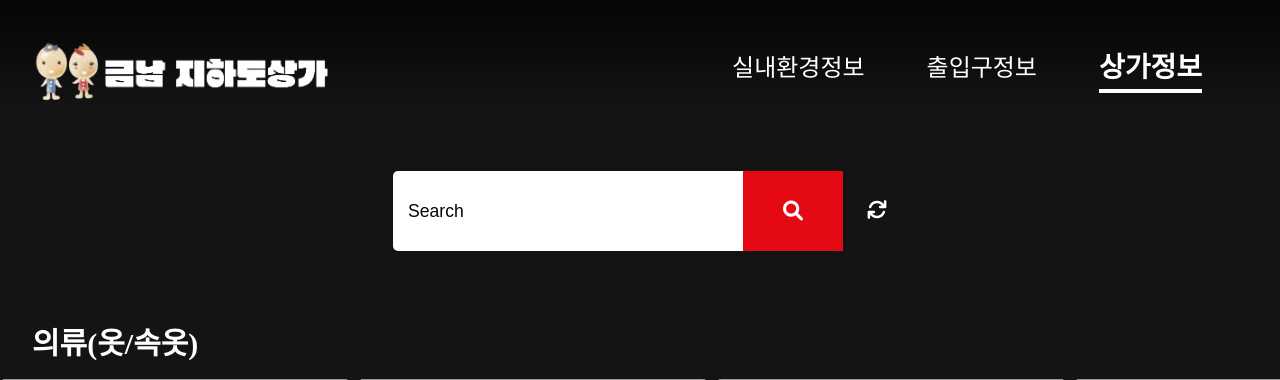
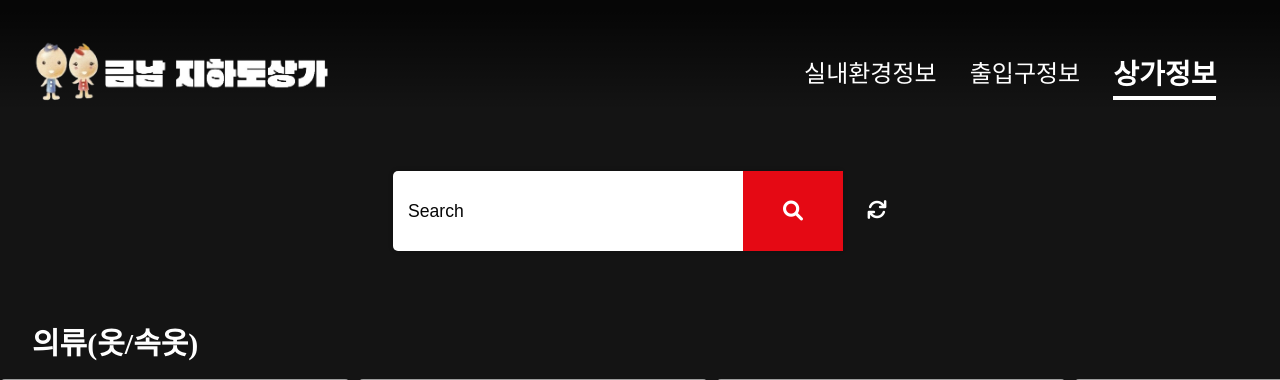
Before and after one commit to seonguk0893/ssm_web, a Flask app: page /info in a window 1280 px wide. Shown: the top 380 px of the page. Run offline with Flask 3, Linux system fonts and the light colour scheme; data that the repository does not hold is empty; some web fonts are replaced; grey boxes are pictures that could not be loaded.

Commit message:
css update

```diff
--- a/app/static/css/info.css
+++ b/app/static/css/info.css
@@ -1,3 +1,10 @@
+@font-face {
+  font-family: 'GmarketSansMedium';
+  src: url('https://cdn.jsdelivr.net/gh/projectnoonnu/noonfonts_2001@1.1/GmarketSansMedium.woff') format('woff');
+  font-weight: normal;
+  font-style: normal;
+}
+
 * {
   margin: 0;
   padding: 0;
@@ -14,6 +21,20 @@ a {
   text-decoration: none;
 }
 
+/* NAV */
+
+.menu-list .nav-link {
+  font-size: 200px;
+}
+
+.menu-list .nav-link.active {
+  font-weight: bold;
+}
+
+.nav-link-1 {
+  font-family: 'GmarketSansMedium', sans-serif;
+}
+
 nav {
   display: flex;
   justify-content: space-between;
@@ -25,22 +46,29 @@ nav {
     rgba(0, 0, 0, 0)
   );
 }
+
 nav .left {
   display: flex;
   margin-left: 2em;
 }
+
 nav .left .logo {
   display: flex;
   justify-content: center;
   align-items: center;
-  width: 100%; /* 이미지를 부모 요소에 맞게 확장 */
-  max-width: 300px; /* 이미지의 최대 너비를 지정 (원하는 크기로 조절) */
-  height: auto; /* 세로 비율을 자동으로 조정하여 가로 비율을 유지 */
+  width: 100%;
+  /* 이미지를 부모 요소에 맞게 확장 */
+  max-width: 300px;
+  /* 이미지의 최대 너비를 지정 (원하는 크기로 조절) */
+  height: auto;
+  /* 세로 비율을 자동으로 조정하여 가로 비율을 유지 */
   margin: 0 auto;
 }
+
 nav .left .logo a {
   width: 100%;
 }
+
 nav .left .logo a img {
   max-width: 100%;
 }
@@ -49,6 +77,7 @@ nav .right {
   display: flex;
   margin-right: 2em;
 }
+
 nav .right .icon {
   padding: 0.5em 1em 0.5em 1em;
 }
@@ -56,16 +85,19 @@ nav .right .icon {
 nav .right .mobile-menu {
   display: none;
 }
+
 nav .right .menu-list {
   display: flex;
 }
+
 nav .right .menu-list li {
   display: flex;
   align-items: center;
   justify-content: center;
   list-style: none;
-  padding: 0.2em 1em 0.5em 1em;
+  padding: 0.5em 0.1em 0em 0.1em;
 }
+
 nav .right .menu-list li a {
   font-size: 1.2rem;
 }
@@ -73,6 +105,7 @@ nav .right .menu-list li a {
 .nav-item {
   margin-right: 30px;
 }
+
 .nav-item:last-child {
   margin-right: 30px;
 }
@@ -84,18 +117,19 @@ nav .right .menu-list li a {
   padding-bottom: 4px;
 }
 
+.nav-link:hover {
+  color: #ffffff;
+  /* 마우스 호버 시 색상을 다시 흰색으로 설정 */
+  border-color: transparent;
+  /* 마우스 호버 시 테두리 색상 변경 제거 */
+}
+
 .nav-link-1.active,
 .nav-link-1:hover {
   border-color: #ffffff;
 }
 
-.menu-list .nav-link {
-  font-size: 200px;
-}
-
-.menu-list .nav-link.active {
-  font-weight: bold;
-}
+/* nav end */
 
 main {
   position: relative;
```
Also changed, not shown: app/static/css/escort.css (+35 -9 lines), app/static/css/index.css (+14 -39 lines).
